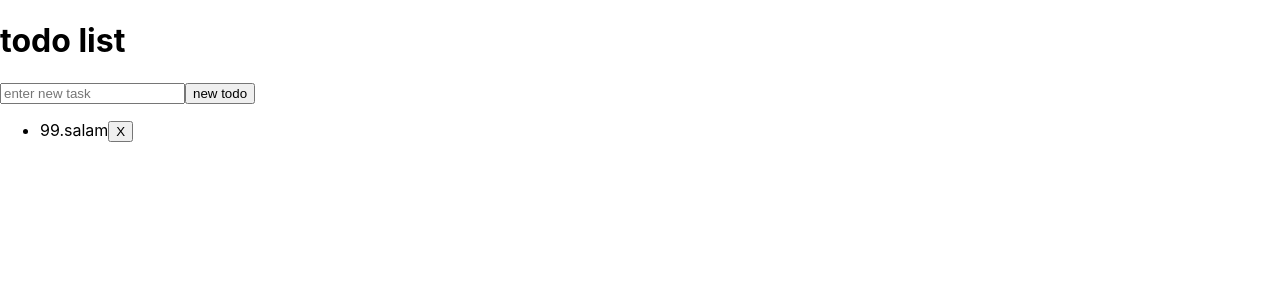
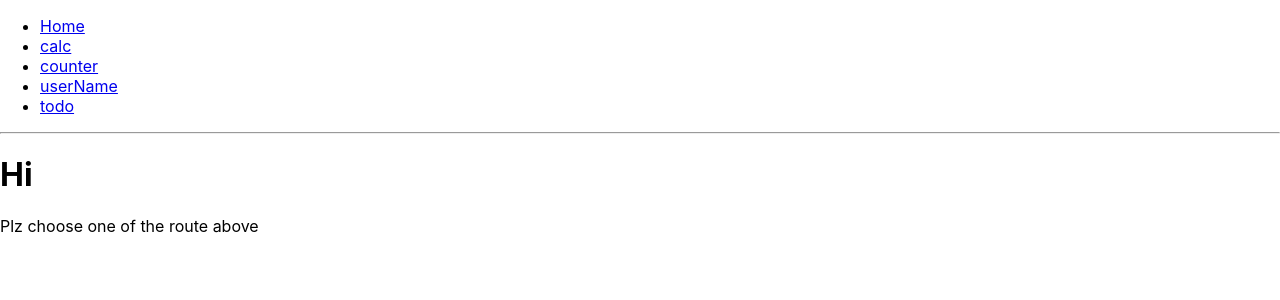
Before and after one commit to marzzy/hooks-playground, a React (Create React App) app: page / in a window 1280 px wide. Shown: the top 300 px of the page. Built offline with nearby package versions, Linux system fonts and the light colour scheme.

Commit message:
faat(router): add simple navigation

```diff
--- a/package.json
+++ b/package.json
@@ -5,6 +5,7 @@
   "dependencies": {
     "react": "^16.9.0",
     "react-dom": "^16.9.0",
+    "react-router-dom": "^5.1.2",
     "react-scripts": "3.1.2"
   },
   "scripts": {
--- a/src/App.js
+++ b/src/App.js
@@ -1,31 +1,58 @@
 import React from 'react';
-// import Counter from './Components/Counter'
-// import UserName from './Components/UserName';
-// import Calc from './Components/Calc';
+import {
+  BrowserRouter as Router,
+  Switch,
+  Route,
+  Link,
+} from 'react-router-dom';
+import Counter from './Components/Counter';
+import UserName from './Components/UserName';
+import Calc from './Components/Calc';
 import TodoList from './Components/TodoList';
+import Home from './Components/Home';
 
-function App() {
+export default function BasicNavigation() {
   return (
-    <div className="App">
-      {/* <header className="App-header">
-        hello world
-      </header>
-      <br /> */}
+    <Router>
+      <div>
+        <ul>
+          <li>
+            <Link to="/">Home</Link>
+          </li>
+          <li>
+            <Link to="/calc">calc</Link>
+          </li>
+          <li>
+            <Link to="/counter">counter</Link>
+          </li>
+          <li>
+            <Link to="/userName">userName</Link>
+          </li>
+          <li>
+            <Link to="/todo">todo</Link>
+          </li>
+        </ul>
 
-      {/* <Counter />
-      <br/> */}
+        <hr />
 
-      {/* <UserName />
-      <br /> */}
-
-      <TodoList />
-      <br />
-
-      {/* <Calc />
-      <br/> */}
-
-    </div>
+        <Switch>
+          <Route exact path="/">
+            <Home />
+          </Route>
+          <Route path="/calc">
+            <Calc />
+          </Route>
+          <Route path="/counter">
+            <Counter />
+          </Route>
+          <Route path="/userName">
+            <UserName />
+          </Route>
+          <Route path="/todo">
+            <TodoList />
+          </Route>
+        </Switch>
+      </div>
+    </Router>
   );
 }
-
-export default App;
--- /dev/null
+++ b/src/Components/Home.js
@@ -0,0 +1,12 @@
+import React from 'react';
+
+export default function Home() {
+  return (
+    <div>
+      <h1>
+        Hi
+      </h1>
+      Plz choose one of the route above
+    </div>
+  );
+}
```
Also changed, not shown: 1 other file (tests, documents, lock files or other folders).
